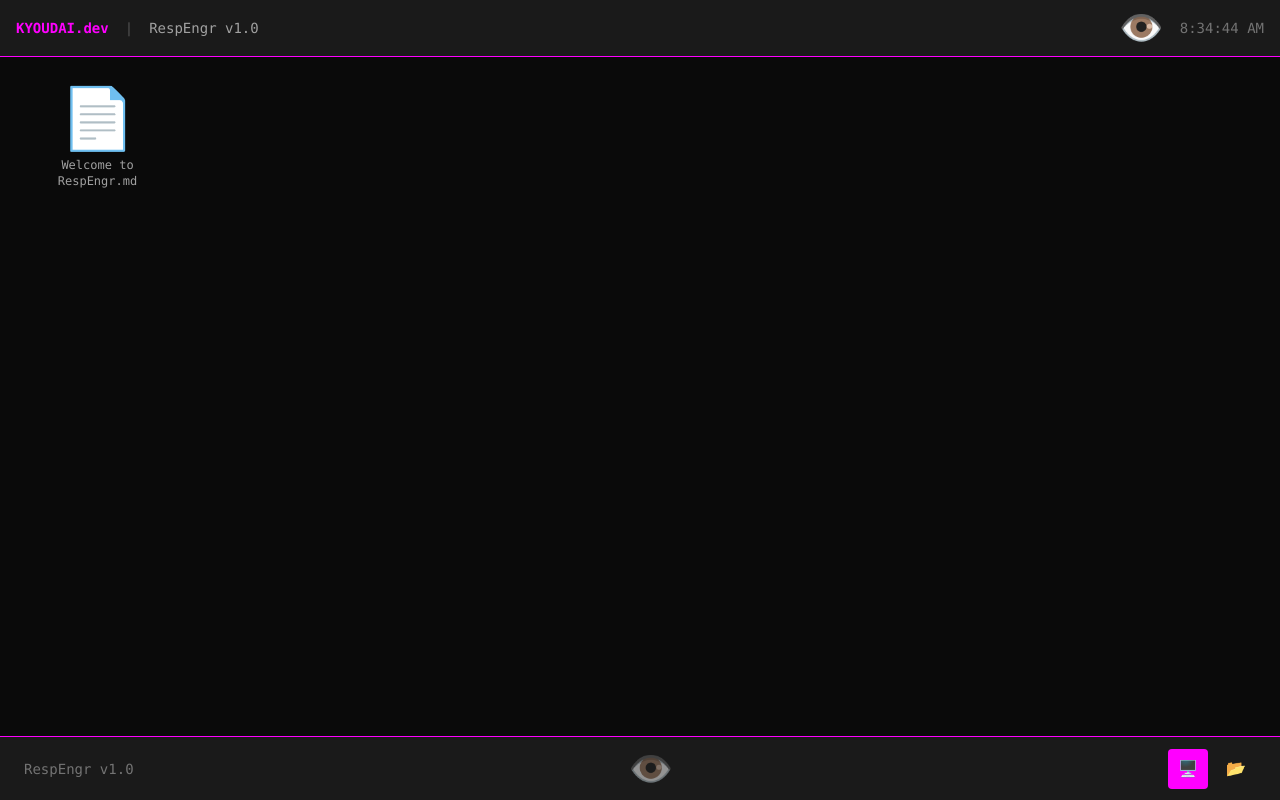
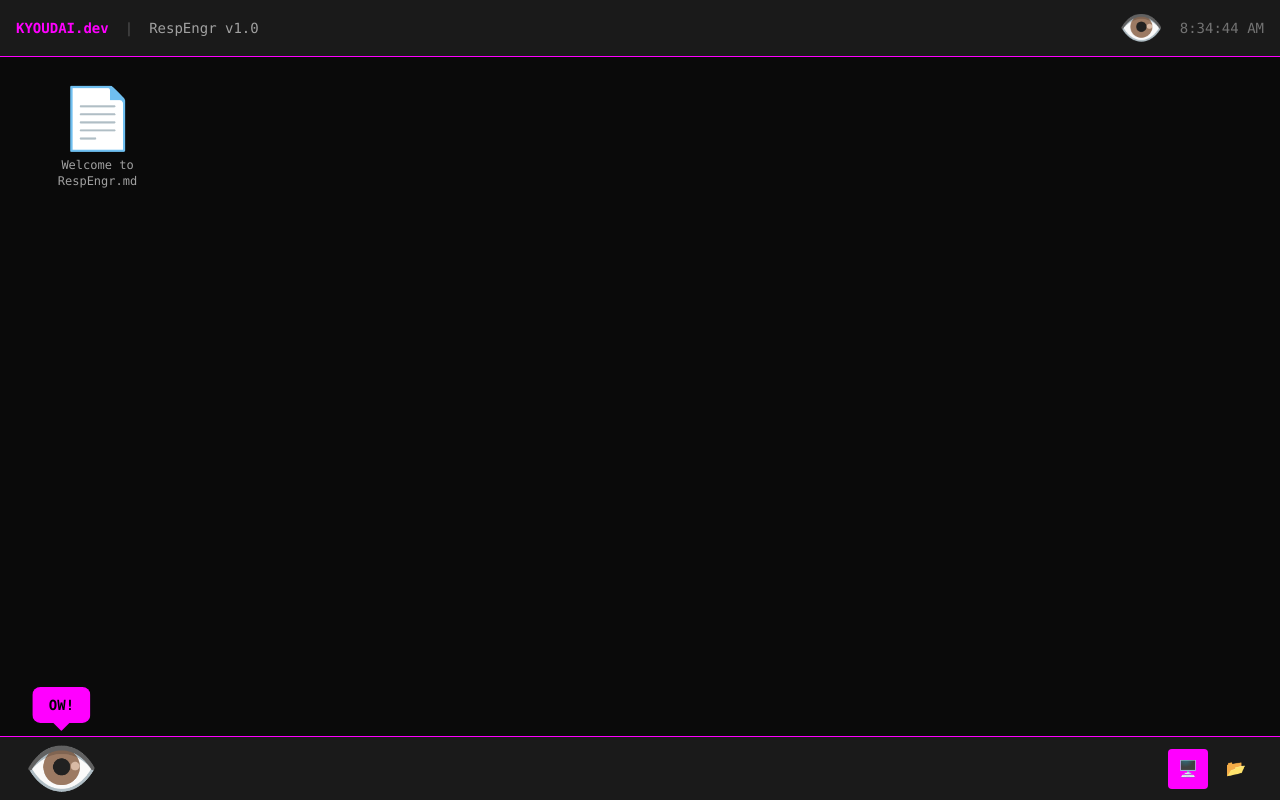
Before and after one commit to the-kyoudai-dev/kyoudaidev, a Next.js app: page /respengr in a window 1280 px wide. Both pictures are taken after a click on the button "👁️". Built offline with nearby package versions, Linux system fonts and the light colour scheme.

Commit message:
feat: add image rendering in articles + fix randomizer + enhanced Ouchie Eye interactions

```diff
--- a/app/respengr/components/BlogOSTaskbar.tsx
+++ b/app/respengr/components/BlogOSTaskbar.tsx
@@ -11,7 +11,8 @@ interface TaskbarProps {
   canGoForward: boolean;
   viewMode: 'desktop' | 'filetree';
   onViewModeChange: (mode: 'desktop' | 'filetree') => void;
-  accentColor: string; // NEW
+  accentColor: string;
+  clickCount: number; // NEW
 }
 
 export default function BlogOSTaskbar({
@@ -23,10 +24,21 @@ export default function BlogOSTaskbar({
   canGoForward,
   viewMode,
   onViewModeChange,
-  accentColor
+  accentColor,
+  clickCount
 }: TaskbarProps) {
   const [isBlinking, setIsBlinking] = useState(false);
-  const [thoughtBubble, setThoughtBubble] = useState<null | 'ow' | 'stop' | 'perception'>(null);
+  const [thoughtBubble, setThoughtBubble] = useState<null | 'ow' | 'stop' | 'perception' | 'seriously'>(null);
+
+  // Speech bubble messages
+  const getMessage = () => {
+    if (clickCount === 0) return null;
+    if (clickCount === 1) return "OW!";
+    if (clickCount === 2) return "Dude! STOP!!";
+    return "...seriously?";
+  };
+
+  const message = getMessage();
 
   // Blink schedule (Fibonacci-ish pattern)
   useEffect(() => {
@@ -60,15 +72,7 @@ export default function BlogOSTaskbar({
   }, []);
 
   const handleOuchieClick = () => {
-    if (!isRandomizing) {
-      setThoughtBubble('ow');
-      setTimeout(() => setThoughtBubble(null), 800);
-      onToggleRandomize();
-    } else {
-      setThoughtBubble('stop');
-      setTimeout(() => setThoughtBubble(null), 1500);
-      onToggleRandomize();
-    }
+    onToggleRandomize();
   };
 
   return (
@@ -79,57 +83,61 @@ export default function BlogOSTaskbar({
         borderColor: accentColor
       }}
     >
-      {/* Left: KYOUDAI branding */}
-      <div className="font-mono text-sm text-neutral-500">
-        RespEngr v1.0
+      {/* Left: Ouchie Eye with speech bubble */}
+      <div className="relative">
+        <button
+          onClick={handleOuchieClick}
+          className="text-6xl hover:scale-110 transition-transform cursor-pointer relative"
+          title="Toggle Ouchie Eye Randomizer"
+        >
+          {isBlinking ? '😑' : '👁️'}
+        </button>
+
+        {message && (
+          <div
+            className="absolute bottom-full left-1/2 -translate-x-1/2 mb-2 px-4 py-2 rounded-lg font-mono text-sm whitespace-nowrap animate-bounce"
+            style={{
+              backgroundColor: accentColor,
+              color: '#000',
+              fontWeight: 'bold'
+            }}
+          >
+            {message}
+            <div
+              className="absolute top-full left-1/2 -translate-x-1/2 w-0 h-0"
+              style={{
+                borderLeft: '8px solid transparent',
+                borderRight: '8px solid transparent',
+                borderTop: `8px solid ${accentColor}`
+              }}
+            />
+          </div>
+        )}
       </div>
 
-      {/* Center: Ouchie Eye + Invisible Nav */}
-      <div className="flex items-center gap-4 relative">
-        {/* INVISIBLE Back Button */}
+      {/* Center: Hidden navigation */}
+      <div className="flex gap-2">
         <button
           onClick={onNavigateBack}
           disabled={!canGoBack}
-          className="w-8 h-8 opacity-0 hover:opacity-20 disabled:opacity-0 transition-opacity text-neutral-400"
-          aria-label="Navigate back"
+          className="opacity-0 hover:opacity-100 transition-opacity text-2xl disabled:cursor-not-allowed"
+          style={{ color: canGoBack ? accentColor : '#666' }}
+          title="Previous background"
         >
-          ←
+          ◀
         </button>
-
-        {/* Ouchie Eye */}
-        <div className="relative">
-          <button
-            onClick={handleOuchieClick}
-            className={`text-4xl transition-transform ${isRandomizing ? 'animate-pulse' : ''}`}
-            aria-label="Toggle background randomizer"
-          >
-            {isBlinking ? '😑' : '👁️'}
-          </button>
-
-          {/* Thought Bubbles */}
-          {thoughtBubble && (
-            <div className="absolute -top-16 left-1/2 -translate-x-1/2 bg-white text-black px-4 py-2 rounded-lg text-sm font-mono whitespace-nowrap animate-bounce shadow-lg">
-              {thoughtBubble === 'ow' && 'OW!'}
-              {thoughtBubble === 'stop' && 'Dude! STOP!!'}
-              {thoughtBubble === 'perception' && 'Change your perception...'}
-              {/* Speech bubble tail */}
-              <div className="absolute -bottom-1 left-1/2 -translate-x-1/2 w-3 h-3 bg-white rotate-45" />
-            </div>
-          )}
-        </div>
-
-        {/* INVISIBLE Forward Button */}
         <button
           onClick={onNavigateForward}
           disabled={!canGoForward}
-          className="w-8 h-8 opacity-0 hover:opacity-20 disabled:opacity-0 transition-opacity text-neutral-400"
-          aria-label="Navigate forward"
+          className="opacity-0 hover:opacity-100 transition-opacity text-2xl disabled:cursor-not-allowed"
+          style={{ color: canGoForward ? accentColor : '#666' }}
+          title="Next background"
         >
-          →
+          ▶
         </button>
       </div>
 
-      {/* Right: View Toggle */}
+      {/* Right: View toggles */}
       <div className="flex gap-2">
         <button
           onClick={() => onViewModeChange('desktop')}
--- a/app/respengr/page.tsx
+++ b/app/respengr/page.tsx
@@ -1,12 +1,11 @@
 'use client';
 
 import { useState, useEffect } from 'react';
+import type { Article, Folder, OuchieImage } from '@/lib/respengr-data';
 import BlogOSTaskbar from './components/BlogOSTaskbar';
 import DraggableArticleModal from './components/DraggableArticleModal';
 import DraggableFolderWindow from './components/DraggableFolderWindow';
-import type { Article, Folder, OuchieImage } from '@/lib/respengr-data';
 
-// RespEngr Portal Color: Fuchsia
 const PORTAL_COLOR = '#FF00FF';
 
 export default function RespEngrPage() {
@@ -21,8 +20,9 @@ export default function RespEngrPage() {
   const [currentImageIndex, setCurrentImageIndex] = useState(0);
   const [imageHistory, setImageHistory] = useState<number[]>([0]);
   const [historyPointer, setHistoryPointer] = useState(0);
+  const [clickCount, setClickCount] = useState(0);
 
-  // View state - START WITH DESKTOP VIEW
+  // View state
   const [viewMode, setViewMode] = useState<'desktop' | 'filetree'>('desktop');
 
   // Modal state
@@ -30,7 +30,7 @@ export default function RespEngrPage() {
   const [openFolder, setOpenFolder] = useState<Folder | null>(null);
   const [topZIndex, setTopZIndex] = useState(100);
 
-  // Add client-side time state
+  // Time state (for top bar)
   const [currentTime, setCurrentTime] = useState('--:--:--');
 
   // Fetch data on mount
@@ -43,6 +43,12 @@ export default function RespEngrPage() {
         setFolders(data.folders || []);
         setIsLoading(false);
         console.log('📊 RespEngr data loaded:', data.meta);
+
+        // Initialize with first image
+        if (data.ouchieImages && data.ouchieImages.length > 0) {
+          setCurrentImageIndex(0);
+          setImageHistory([0]);
+        }
       })
       .catch(err => {
         console.error('Failed to load RespEngr data:', err);
@@ -50,45 +56,42 @@ export default function RespEngrPage() {
       });
   }, []);
 
-  // Start with first image immediately on load
-  useEffect(() => {
-    if (ouchieImages.length > 0 && currentImageIndex === 0) {
-      setCurrentImageIndex(0);
-      setImageHistory([0]);
-    }
-  }, [ouchieImages]);
-
-  // Update time on client only
+  // Update time display
   useEffect(() => {
     const updateTime = () => {
       setCurrentTime(new Date().toLocaleTimeString());
     };
 
-    updateTime(); // Set immediately
-    const interval = setInterval(updateTime, 1000); // Update every second
+    updateTime();
+    const interval = setInterval(updateTime, 1000);
 
     return () => clearInterval(interval);
   }, []);
 
   // Randomizer logic - FIXED
   useEffect(() => {
-    if (!isRandomizing || ouchieImages.length === 0) return;
+    if (!isRandomizing || ouchieImages.length <= 1) return;
 
     const interval = setInterval(() => {
       const nextIndex = Math.floor(Math.random() * ouchieImages.length);
       setCurrentImageIndex(nextIndex);
 
-      // Update history for back/forward navigation
+      // Update history
       setImageHistory(prev => {
-        const newHistory = prev.slice(0, historyPointer + 1);
-        newHistory.push(nextIndex);
+        const newHistory = [...prev.slice(0, historyPointer + 1), nextIndex];
         return newHistory;
       });
       setHistoryPointer(prev => prev + 1);
-    }, 3000); // Change every 3 seconds
+    }, 3000);
 
     return () => clearInterval(interval);
   }, [isRandomizing, ouchieImages.length, historyPointer]);
+
+  // Ouchie Eye click handler
+  const handleOuchieClick = () => {
+    setClickCount(prev => prev + 1);
+    setIsRandomizing(prev => !prev);
+  };
 
   const handleNavigateBack = () => {
     if (historyPointer > 0) {
@@ -108,13 +111,13 @@ export default function RespEngrPage() {
 
   const handleArticleClick = (article: Article) => {
     setOpenArticle(article);
-    setOpenFolder(null); // Close folder when opening article
+    setOpenFolder(null);
     setTopZIndex(prev => prev + 1);
   };
 
   const handleFolderClick = (folder: Folder) => {
     setOpenFolder(folder);
-    setOpenArticle(null); // Close article when opening folder
+    setOpenArticle(null);
     setTopZIndex(prev => prev + 1);
   };
 
@@ -125,13 +128,15 @@ export default function RespEngrPage() {
     }
   };
 
+  // Get current background image
   const currentBackground = ouchieImages[currentImageIndex]?.path || '';
 
-  // Standalone files (articles not in folders)
+  // Standalone files
   const standaloneArticles = articles.filter(
     article => !folders.some(folder => folder.children.includes(article.id))
   );
 
+  // Loading state
   if (isLoading) {
     return (
       <div className="min-h-screen bg-neutral-950 text-white flex items-center justify-center">
@@ -150,18 +155,20 @@ export default function RespEngrPage() {
       className="min-h-screen bg-neutral-950 text-white relative overflow-hidden pb-16"
       onClick={handleBackgroundClick}
     >
-      {/* Animated Background (subtle) */}
+      {/* Animated Background - FIXED */}
       <div
         className="fixed inset-0 bg-cover bg-center transition-all duration-1000"
         style={{
-          backgroundImage: `url(${currentBackground})`,
+          backgroundImage: currentBackground ? `url(${currentBackground})` : 'none',
           opacity: 0.08,
           filter: 'blur(20px)',
-          transform: 'scale(1.1)'
+          transform: 'scale(1.1)',
+          pointerEvents: 'none'
         }}
+        key={currentImageIndex} // Force re-render on image change
       />
 
-      {/* Top Bar (Linux-style) */}
+      {/* Top Bar */}
       <div
         className="relative z-20 px-4 py-2 flex items-center justify-between font-mono text-sm"
         style={{ backgroundColor: '#1a1a1a', borderBottom: `1px solid ${PORTAL_COLOR}` }}
@@ -173,7 +180,6 @@ export default function RespEngrPage() {
         </div>
         <div className="flex items-center gap-4">
           <span className="text-4xl">👁️</span>
-          {/* Fix: suppressHydrationWarning for dynamic time */}
           <span className="text-neutral-500" suppressHydrationWarning>
             {currentTime}
           </span>
@@ -257,7 +263,6 @@ export default function RespEngrPage() {
                 );
               })}
 
-              {/* Standalone files */}
               {standaloneArticles.length > 0 && (
                 <div className="mt-4 pt-4 border-t border-neutral-800">
                   <div className="text-xs font-mono text-neutral-600 mb-2">Root Files</div>
@@ -305,7 +310,7 @@ export default function RespEngrPage() {
       {/* Taskbar */}
       <BlogOSTaskbar
         isRandomizing={isRandomizing}
-        onToggleRandomize={() => setIsRandomizing(prev => !prev)}
+        onToggleRandomize={handleOuchieClick}
         onNavigateBack={handleNavigateBack}
         onNavigateForward={handleNavigateForward}
         canGoBack={historyPointer > 0}
@@ -313,6 +318,7 @@ export default function RespEngrPage() {
         viewMode={viewMode}
         onViewModeChange={setViewMode}
         accentColor={PORTAL_COLOR}
+        clickCount={clickCount}
       />
     </div>
   );
--- a/public/data/respengr.json
+++ b/public/data/respengr.json
@@ -24,7 +24,7 @@
   ],
   "folders": [],
   "meta": {
-    "generated": "2026-01-06T23:38:36.840Z",
+    "generated": "2026-01-06T23:39:18.848Z",
     "totalArticles": 1,
     "totalImages": 1,
     "totalFolders": 0,
```
Also changed, not shown: app/respengr/components/DraggableArticleModal.tsx (+48 -2 lines).
